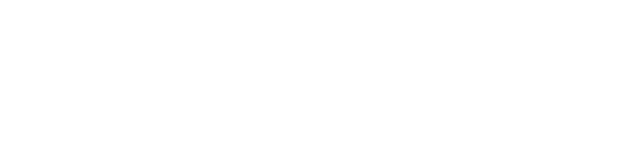
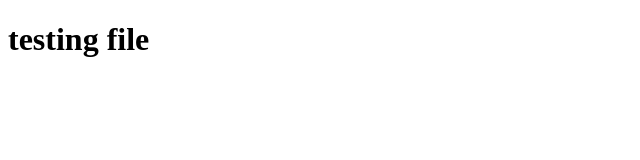
Before and after one commit to sribuddha1455/test1, a plain HTML site: page index.html in a window 1280 px wide. Shown: the whole page, without its empty margins (0-640 px from the left). Drawn offline with Linux system fonts and the light colour scheme.

Commit message:
index file modified

```diff
--- a/index.html
+++ b/index.html
@@ -7,6 +7,6 @@
     <title>Document tetsing</title>
 </head>
 <body>
-
+   <h1>testing file</h1>
 </body>
 </html>
```
